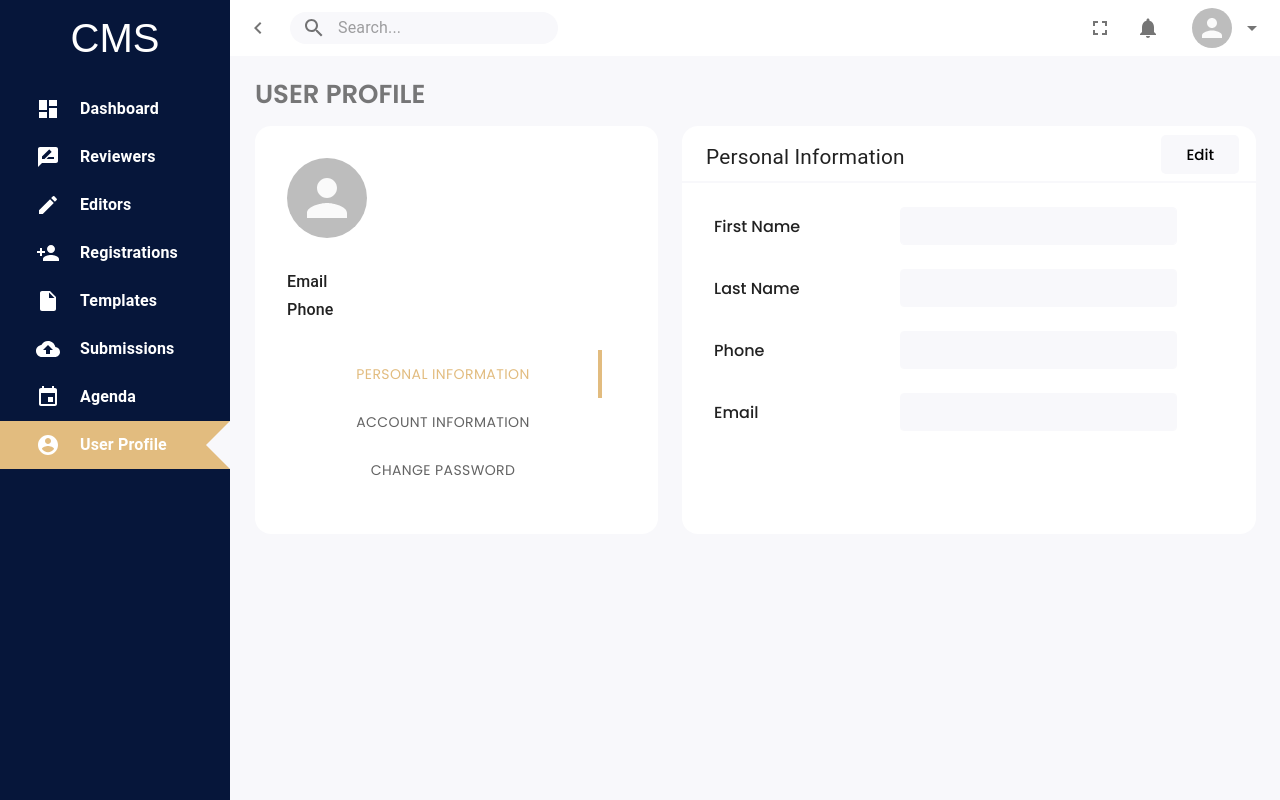
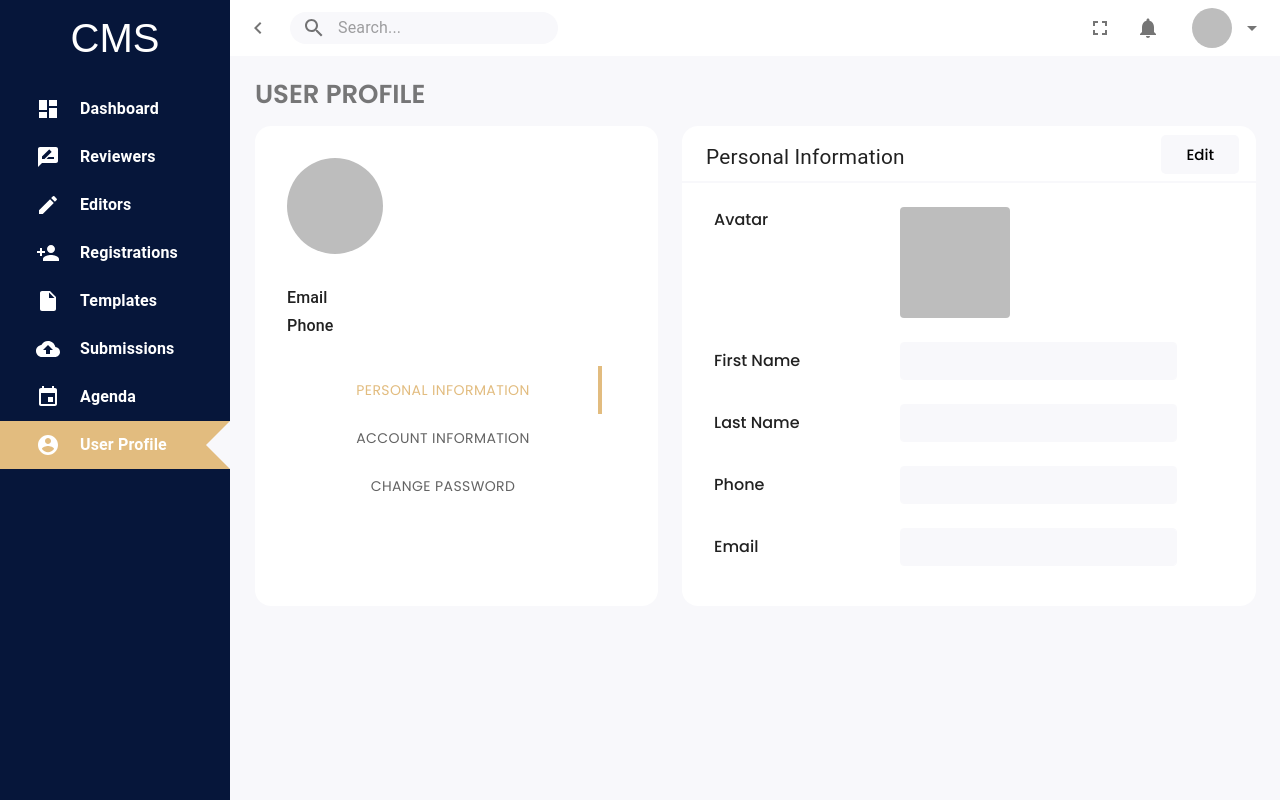
Before and after one commit to Rishy20/CMS_Admin, a React (Vite) app: page /account in a window 1280 px wide. Built offline with nearby package versions, Linux system fonts and the light colour scheme; no server answers; a web font is replaced by a local one.

Commit message:
Design and implement avatar upload functionality in User Profile

```diff
--- a/App.jsx
+++ b/App.jsx
@@ -20,7 +20,8 @@ function App() {
         lname: "",
         email: "",
         contact: "",
-        img: ""
+        avatar: "",
+        avatarTxt: " "
     });
 
     // Application-wide UI states
@@ -43,6 +44,11 @@ function App() {
             .then(data => setUser({role, ...data}))
             .catch(err => console.log(err));
     }, [userUrl]);
+
+    // Set avatar fallback text if it doesn't already exist
+    useEffect(() => {
+        !user.avatarTxt && setUser({...user, avatarTxt: `${user.fname[0]}${user.lname[0]}`});
+    }, [user]);
 
     // setState method wrappers to be passed to child components
     const onSetCollapsed = () => setCollapsed(!collapsed);
--- /dev/null
+++ b/components/AvatarSelector.jsx
@@ -0,0 +1,85 @@
+import React, {useEffect, useState} from "react";
+import {Avatar, Badge, IconButton, makeStyles} from "@material-ui/core";
+import {Close, Edit} from "@material-ui/icons";
+import FileUpload from "./FileUpload";
+
+const useStyles = makeStyles({
+    avatarPreview: {
+        height: "2.3em",
+        width: "2.3em",
+        fontSize: "3em"
+    },
+    editIcon: {
+        backgroundColor: "white",
+        boxShadow: "0em 0em 0.3em",
+        padding: "0.4em",
+        "&:hover": {
+            backgroundColor: "white"
+        }
+    }
+})
+
+// Avatar edit badge icon
+const EditIcon = ({avatarEdit}) => {
+    const styles = useStyles();
+
+    return (
+        <IconButton
+            className={styles.editIcon}
+        >
+            {avatarEdit ? <Close /> : <Edit />}
+        </IconButton>
+    )
+};
+
+const AvatarSelector = ({callback, user, edit}) => {
+    const styles = useStyles();
+
+    const [avatarEdit, setAvatarEdit] = useState(false);
+    const [src, setSrc] = useState("");
+
+    // Reset avatarEdit state and preview src when the main edit state is toggled
+    useEffect(() => {
+        edit && setAvatarEdit(false);
+        !edit && setSrc(user.avatar);
+    }, [edit]);
+
+    // Update src state when user object is updated
+    useEffect(() => {
+        setSrc(user.avatar);
+    }, [user]);
+
+    // Set preview callback function passed to FileUpload component
+    const setPreview = url => {
+        setSrc(url);
+    }
+
+    return (
+        <>
+            {/* Avatar edit badge */}
+            <Badge
+                overlap="circle"
+                anchorOrigin={{vertical: "top", horizontal: "right"}}
+                badgeContent={<EditIcon avatarEdit={avatarEdit} />}
+                onClick={() => setAvatarEdit(!avatarEdit)}
+                invisible={!edit}
+            >
+                {/* Avatar preview */}
+                <Avatar
+                    variant="rounded"
+                    src={src}
+                    className={styles.avatarPreview}
+                    onClick={event => event.stopPropagation()}
+                >
+                    {user.avatarTxt}
+                </Avatar>
+            </Badge>
+
+            <div hidden={!avatarEdit}>
+                {edit && <FileUpload callback={callback} setPreview={setPreview} />}
+            </div>
+        </>
+    )
+}
+
+export default AvatarSelector;
--- /dev/null
+++ b/components/FileUpload.css
@@ -0,0 +1,98 @@
+.file-upload-container{
+    position: relative;
+    border: 2px dotted lightgray;
+    padding: 4px 4px;
+    border-radius: 5%;
+    display: flex;
+    flex-direction: column;
+    align-items: center;
+    background-color: white;
+    margin: 25px auto 15px;
+}
+.form-field{
+    font-size: 18px;
+    display: block;
+    width: 100%;
+    border: none;
+    text-transform: none;
+    position: absolute;
+    top: 0;
+    left: 0;
+    right: 0;
+    bottom: 0;
+    opacity: 0;
+}
+
+
+.drag-drop-text{
+    font-weight: 500;
+    margin-top: 0;
+    text-align: center;
+    font-size: 1.2em;
+}
+
+.small {
+    font-size: 1em;
+}
+
+.upload-file-btn{
+    padding: 10px 30px;
+    outline: none;
+    border: none;
+    background-color: var(--blue);
+    color: white;
+    font-weight: 800;
+    border-radius: 12px;
+    font-size: 14px;
+    margin-block: 8px;
+    cursor: pointer;
+    z-index: 10;
+}
+
+.upload-file-img{
+    width: 95px;
+    height: 110px;
+    margin-left: auto;
+    margin-right: auto;
+    display: block;
+    padding: 15px;
+    box-shadow: inset 0 0 4px 2px #f3f3f3;
+}
+.remove-file{
+    display: block !important;
+    text-align: center;
+    padding: 5px;
+    position: relative;
+    cursor: pointer;
+}
+.remove-file:hover{
+    color: red;
+}
+.file-icon-container{
+    display: flex;
+}
+.single-file-icon{
+    padding: 10px 15px;
+    margin-top: 15px;
+}
+.file-icon{
+    width: 95px;
+    height: 110px;
+    margin-left: auto;
+    margin-right: auto;
+    display: block;
+    padding: 15px;
+
+}
+.file-name{
+    text-align: center;
+    display: block;
+}
+.error{
+    color: red;
+    font-size: 14px;
+}
+.img-preview {
+    max-height: 240px;
+    max-width: 360px;
+}
--- /dev/null
+++ b/components/FileUpload.jsx
@@ -0,0 +1,107 @@
+import React from "react"
+import {useState, useRef} from "react";
+import "./FileUpload.css";
+import {CloudUpload, RotateLeft} from "@material-ui/icons";
+const DEFAULT_MAX_FILE_SIZE = 8388608;
+
+//This component handles file uploads
+function FileUpload({
+    callback,
+    setPreview,
+    maxFileSize = DEFAULT_MAX_FILE_SIZE,
+    ...props
+                    })
+{
+    //State to store files
+    const [files,setFiles] = useState([]);
+    const fileInputField = useRef(null);
+    //State to store errors
+    const [error,setError] = useState(null);
+    let fileType;
+    const handleUploadBtnClick = () => {
+        fileInputField.current.click();
+    };
+
+    const handleNewFileUpload = (e) => {
+
+        const { files: newFiles } = e.target;
+        if (newFiles.length) {
+            let updatedFiles = addNewFiles(newFiles);
+            setFiles(updatedFiles);
+            callUpdateFiles(updatedFiles);
+            setPreview(URL.createObjectURL(updatedFiles.file));
+        }
+    };
+
+    const addNewFiles = (newFiles) => {
+        for (let file of newFiles) {
+            if (file.size <= maxFileSize) {
+                fileType = file.type.split("/")[0];
+                //Validate files
+                if(fileType === "image"){
+
+                    if (!props.multiple) {
+                        return { file };
+                    }
+                    files[file.name] = file;
+                    setError("");
+                }else{
+                    setError("Only image files can be uploaded");
+                }
+
+            }else{
+                setError("Please make sure your file size is less than 10mb");
+            }
+        }
+        return { ...files };
+    };
+
+    const callUpdateFiles = (files) => {
+        callback(files);
+    };
+
+    const removeFile = (fileName) => {
+        delete files[fileName];
+        setFiles({ ...files });
+        callUpdateFiles({ ...files });
+        setPreview("");
+    };
+
+    return (
+        <div>
+            <div className="file-upload-container">
+                <CloudUpload fontSize="large" opacity={0.25} />
+                <p className="drag-drop-text">Drag & Drop</p>
+                <p className="drag-drop-text small">or</p>
+                <button type="button" className="upload-file-btn" onClick={handleUploadBtnClick}>
+                    <span> Browse {props.multiple ? "Images" : "Image"}</span>
+                </button>
+                <p className="error">{error}</p>
+
+                <input
+                    className="form-field"
+                    type="file"
+                    ref={fileInputField}
+                    onChange={handleNewFileUpload}
+                    title=""
+                    value=""
+                    {...props}
+                />
+
+                <div className="file-icon-container">
+                        {Object.keys(files).map((fileName) => (
+                            <div
+                                key={fileName}
+                                className="remove-file"
+                                onClick={() => removeFile(fileName)}
+                            >
+                                <RotateLeft />
+                                <span style={{float: "right", marginInlineStart: "4px"}}>Reset</span>
+                            </div>
+                        ))}
+                </div>
+            </div>
+        </div>
+    )
+}
+export default FileUpload;
--- a/components/ProfileForm.jsx
+++ b/components/ProfileForm.jsx
@@ -14,6 +14,7 @@ import Input from "./Input";
 import Grid from "@material-ui/core/Grid";
 import Button from "./Button";
 import {Close, Done} from "@material-ui/icons";
+import AvatarSelector from "./AvatarSelector";
 
 const useStyles = makeStyles({
     title: {
@@ -69,6 +70,7 @@ const ProfileForm = props => {
 
     // Form states
     const [values, setValues] = useState({...user});
+    const [avatar, setAvatar] = useState(null);
     const [errors, setErrors] = useState({});
     const [isSubmitting, setIsSubmitting] = useState(false);
     const [submitSuccess, setSubmitSuccess] = useState(false);
@@ -87,7 +89,22 @@ const ProfileForm = props => {
     const handleChange = event => {
         const {name, value} = event.target;
         setValues({...values, [name]: value});
+        console.log(values);
     };
+
+    // Handle adding an image
+    const handleAddImg = img => {
+        if (img.file) {
+            const {file} = img;
+            setAvatar(file);
+            // Generate file name and set it to values state
+            const filename = `${user._id}.` + file.name.split(".").pop();
+            setValues({...values, avatar: filename});
+        } else {
+            setValues({...values, avatar: user.avatar});
+            setAvatar(null);
+        }
+    }
 
     // Handle form submit
     const handleSubmit = event => {
@@ -102,19 +119,24 @@ const ProfileForm = props => {
                 if (userUrl) {
                     submitForm();
                 }
+            } else {
+                setIsSubmitting(false);
             }
         },[isSubmitting]
     );
 
     // Submit form and handle the results
     const submitForm = () => {
+        // Create a new form data object
+        const data = new FormData();
+        // Add input values and the avatar
+        data.append("values", JSON.stringify(values));
+        data.append("avatar", avatar);
+
+        // Send PUT request to update user data and upload the avatar
         fetch(userUrl,{
-            headers: {
-                'Accept': 'application/json',
-                'Content-Type': 'application/json'
-            },
             method: "PUT",
-            body: JSON.stringify(values)
+            body: data
         }).then(res => res.json())
             .then(data => {
                 handleSubmitResult(data);
@@ -147,6 +169,7 @@ const ProfileForm = props => {
         setEdit(!edit);
         setSubmitSuccess(false);
         setValues({...user});
+        setAvatar(null);
     }
 
     return (
@@ -162,12 +185,27 @@ const ProfileForm = props => {
 
             {/* Form body */}
             <form onSubmit={handleSubmit} className={styles.form}>
+                {/* Avatar selector */}
+                <Grid container spacing={6}>
+                    <Grid item xs={4}>
+                        <label
+                            htmlFor="avatar"
+                            className={styles.label}
+                        >
+                            Avatar
+                        </label>
+                    </Grid>
+                    <Grid item xs={7}>
+                        <AvatarSelector callback={handleAddImg} user={user} edit={edit} />
+                    </Grid>
+                </Grid>
+
                 {/* Form inputs */}
                 {
                     personalInfo.map(input => (
                         <Grid container alignItems="center" spacing={6} key={input.name}>
                             {/* Input label */}
-                            <Grid item xs={4} >
+                            <Grid item xs={4}>
                                 <label
                                     htmlFor={input.name}
                                     className={styles.label}
@@ -215,7 +253,7 @@ const ProfileForm = props => {
             <Snackbar
                 anchorOrigin={{vertical: "bottom", horizontal: "center"}}
                 TransitionComponent={SlideTransition}
-                open={submitError} autoHideDuration={5000}
+                open={submitError.length > 0} autoHideDuration={5000}
                 onClose={() => setSubmitError("")}
             >
                 <SnackbarContent
--- a/components/TopBar.jsx
+++ b/components/TopBar.jsx
@@ -130,8 +130,8 @@ const TopBar = props => {
                         onClick={accMenuClick}
                         disableRipple
                     >
-                        <Avatar src={props.user.img}>
-                            {props.user.fname[0]}
+                        <Avatar src={props.user.avatar}>
+                            {props.user.avatarTxt}
                         </Avatar>
                         <p className="firstName">{props.user.fname}</p>
                         <ArrowDropDown />
--- a/components/pages/UserProfile.jsx
+++ b/components/pages/UserProfile.jsx
@@ -1,4 +1,4 @@
-import React, {useEffect, useState} from "react";
+import React, {useState} from "react";
 import Title from "../Title";
 import {
     Avatar,
@@ -20,9 +20,9 @@ const useStyles = makeStyles({
         borderRadius: "16px"
     },
     profilePicLeft: {
-        width: "80px",
-        height: "80px",
-        fontSize: "48px"
+        width: "2em",
+        height: "2em",
+        fontSize: "3em"
     },
     infoLabel: {
         fontWeight: "500",
@@ -69,10 +69,10 @@ const UserProfile = ({userUrl, user, setUser}) => {
                         <CardHeader
                             avatar={
                                 <Avatar
-                                    src={user.img}
+                                    src={user.avatar}
                                     className={styles.profilePicLeft}
                                 >
-                                    {user.fname[0]}
+                                    {user.avatarTxt}
                                 </Avatar>
                             }
 
```
